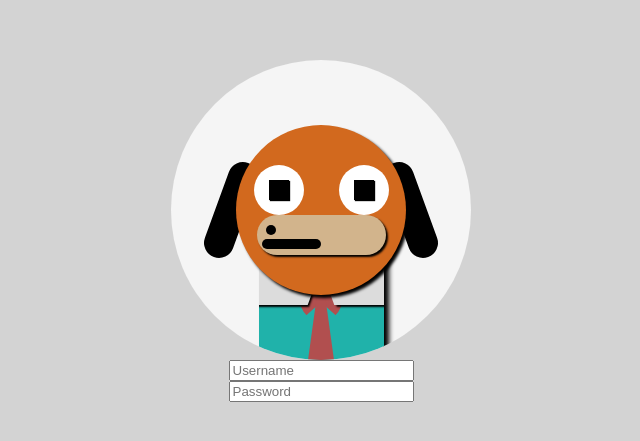
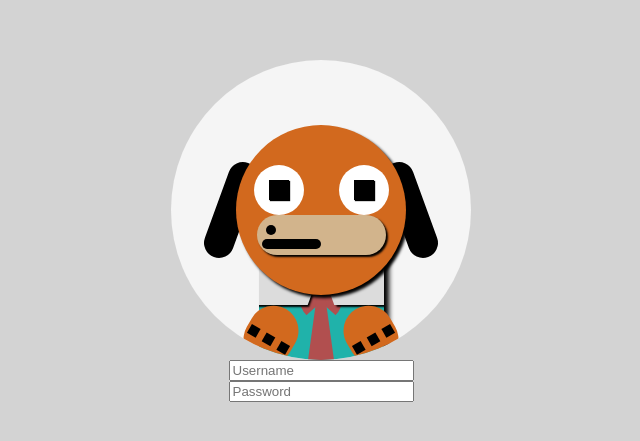
Before and after one commit to tmat06/login-animation, a React (Create React App) app: page / in a window 1280 px wide. Shown: the part 169-610 px from the top of the page, without its empty margins (319-959 px from the left). Built offline with nearby package versions, Linux system fonts and the light colour scheme.

Commit message:
paws added

```diff
--- a/src/App.css
+++ b/src/App.css
@@ -172,3 +172,19 @@
   border-color: transparent transparent rgb(177, 79, 79) transparent;
   margin: -55px 0 0 0;
 }
+
+.dog-paws {
+  height: 50px;
+  width: 50px;
+  background-color: chocolate;
+  border-radius: 50px;
+  display: flex;
+  justify-content: space-around;
+  align-items: center;
+}
+
+.dog-claw {
+  height: 10px;
+  width: 10px;
+  background-color: black;
+}
--- a/src/App.js
+++ b/src/App.js
@@ -238,6 +238,32 @@
               );
             }}
           </Motion>
+          <div
+            style={{
+              display: "flex",
+              position: "absolute",
+              bottom: -5,
+              justifyContent: "space-between",
+              width: "50%"
+            }}
+          >
+            <div
+              className="dog-paws"
+              style={{ transform: "rotate(30deg)", padding: "10px 0 0 0" }}
+            >
+              <div className="dog-claw" />
+              <div className="dog-claw" />
+              <div className="dog-claw" />
+            </div>
+            <div
+              className="dog-paws"
+              style={{ transform: "rotate(-30deg)", padding: "10px 0 0 0" }}
+            >
+              <div className="dog-claw" />
+              <div className="dog-claw" />
+              <div className="dog-claw" />
+            </div>
+          </div>
         </div>
         <div id="sign-in-container">
           <input
```
